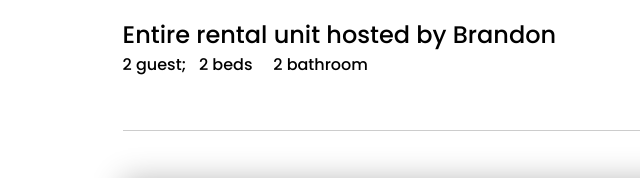
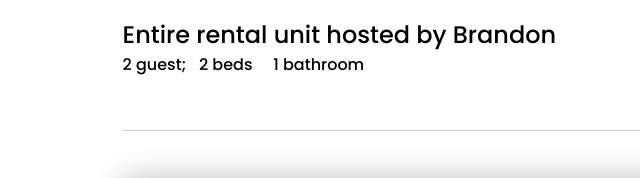
Before and after one commit to sangnguyen0403/IT-project, a plain HTML site: page IntroToIT/house.html in a window 1280 px wide. Shown: the part 550-728 px from the top of the page, 31-671 px from the left. Drawn offline with Linux system fonts and the light colour scheme.

Commit message:
CHange number

```diff
--- a/IntroToIT/house.html
+++ b/IntroToIT/house.html
@@ -49,7 +49,7 @@
         </div>
         <div class="small_detail">
             <h2>Entire rental unit hosted by Brandon</h2>
-            <p>2 guest; &nbsp; 2 beds &nbsp; &nbsp; 2 bathroom </p>
+            <p>2 guest; &nbsp; 2 beds &nbsp; &nbsp; 1 bathroom </p>
             <h4>250 points/ day</h4>
         </div>
         <hr class="line">
```
